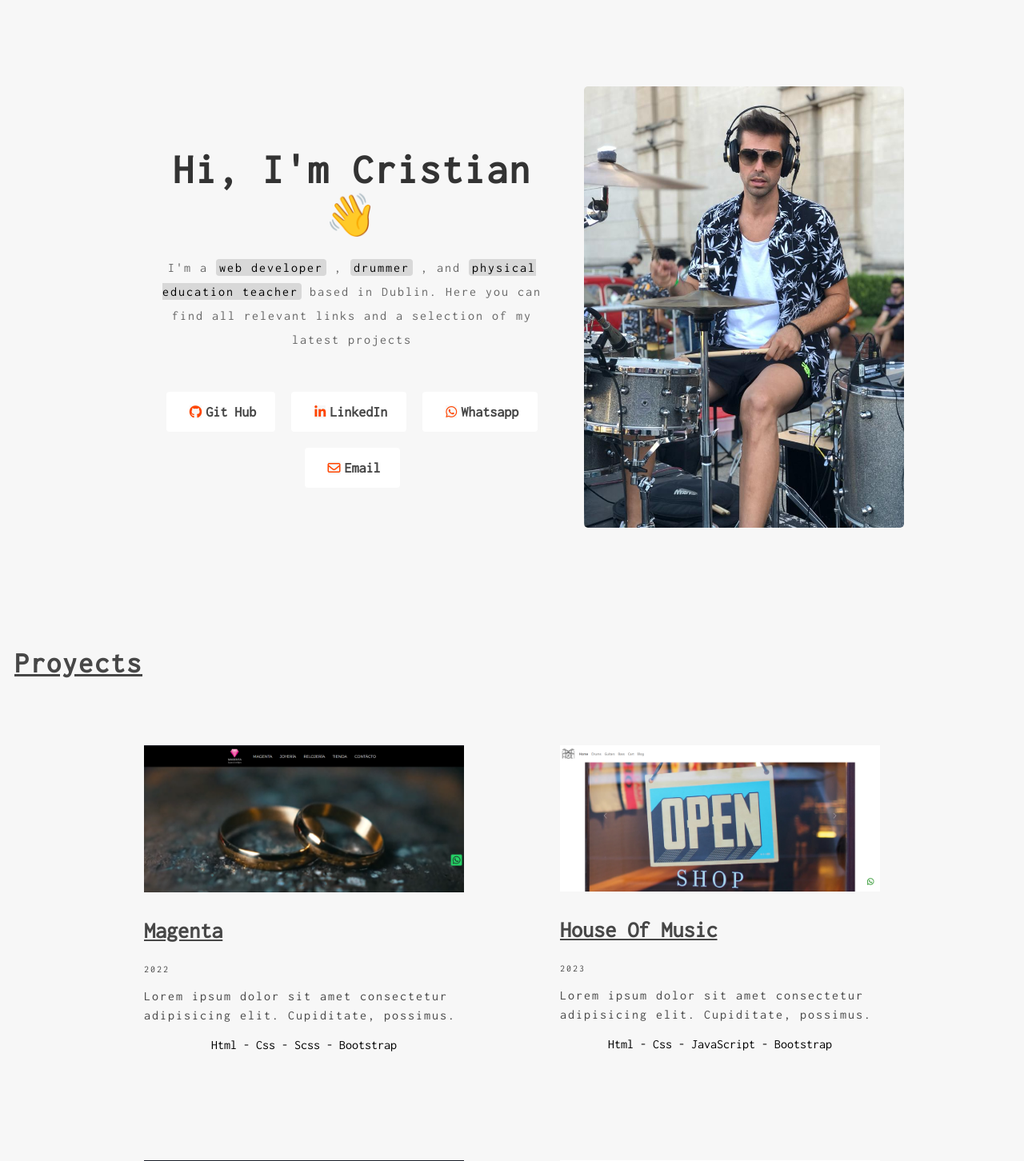
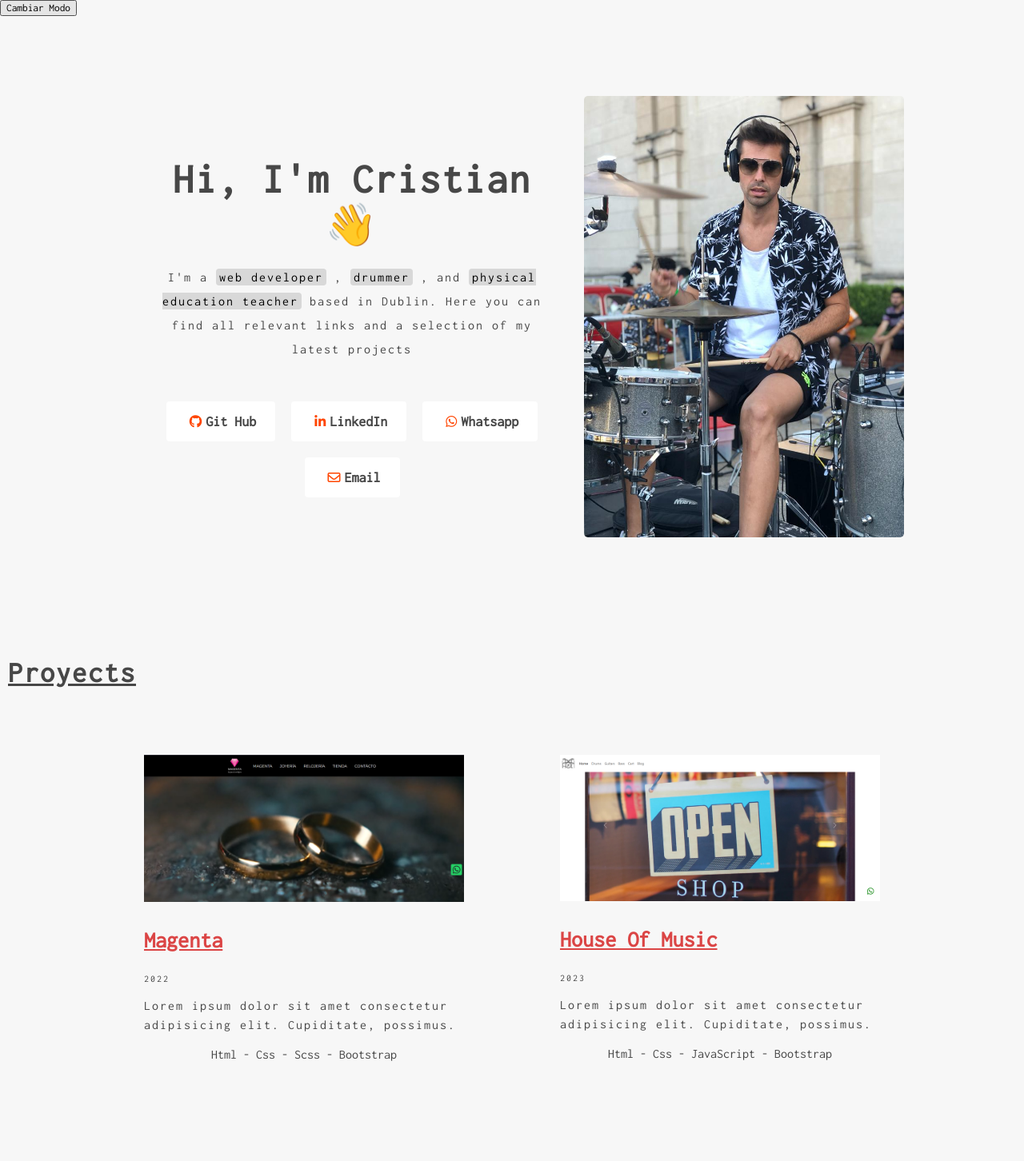
Before and after one commit to CristianMozetich/Portfolio, a React (Vite) app: page / in a window 1280 px wide. Shown: the top 1452 px of the page at 80% size. Built offline with nearby package versions, Linux system fonts and the light colour scheme.

Commit message:
modoclaro/oscuro

```diff
--- a/src/App.css
+++ b/src/App.css
@@ -1,3 +1,19 @@
+body {
+  margin: 0%;
+}
+
 #root {
   overflow: hidden;
 }
+
+.modo-claro {
+  background-color: #F7F7F7;
+  color: #474747;
+  /* Otros estilos para el modo claro */
+}
+
+.modo-oscuro {
+  background-color: #1f2124;
+  color: #fff;
+  /* Otros estilos para el modo oscuro */
+}
--- a/src/App.jsx
+++ b/src/App.jsx
@@ -1,17 +1,30 @@
-import './App.css'
-import IntroContainer from './Components/IntroContainer/IntroContainer'
-import Proyects from './Components/Proyects/Proyects'
-
+import React, { useState, useEffect } from 'react';
+import './App.css';
+import IntroContainer from './Components/IntroContainer/IntroContainer';
+import Proyects from './Components/Proyects/Proyects';
 
 function App() {
+  const [modoOscuro, setModoOscuro] = useState(false);
 
+  useEffect(() => {
+    if (modoOscuro) {
+      document.body.classList.add('modo-oscuro');
+    } else {
+      document.body.classList.remove('modo-oscuro');
+    }
+  }, [modoOscuro]);
+
+  const handleClick = () => {
+    setModoOscuro(!modoOscuro);
+  }
 
   return (
-    <>
-      <IntroContainer/>
-      <Proyects/>
-    </>
-  )
+    <div className={`App ${modoOscuro ? 'modo-oscuro' : 'modo-claro'}`}>
+      <button onClick={handleClick}>Cambiar Modo</button>
+      <IntroContainer />
+      <Proyects />
+    </div>
+  );
 }
 
-export default App
+export default App;
--- a/src/Components/Intro/Intro.css
+++ b/src/Components/Intro/Intro.css
@@ -9,10 +9,8 @@
   }
 
   .titulo {
-    color: #474747;
     font-size: 3.25em;
     margin-bottom: 20px;
-    color: #333333;
     letter-spacing: 0.125rem;
     line-height: 1.125;
     font-weight: 700;
@@ -21,7 +19,6 @@
   .intro_desc p {
     font-size: 1rem;
     letter-spacing: 0.125rem;
-    color: #666666;
     margin-bottom: 40px;
     line-height: 1.875;
     font-weight: 400;
--- a/src/Components/Proyects/Proyects.css
+++ b/src/Components/Proyects/Proyects.css
@@ -5,7 +5,6 @@
     text-align: left;
     font-size: 36px;
     text-decoration: underline;
-    color: #474747;
     letter-spacing: 0.125rem;
   }
 
@@ -23,8 +22,7 @@
 
 .tarjeta_proyectos a{
     font-size: 24px;
-    color: #474747;
-
+    color: #db4545;
 }
 
 .tarjeta_proyectos a:hover{
@@ -38,7 +36,6 @@
 .desc{
     font-size: 1rem;
     text-align: left;
-    color: #474747;
     letter-spacing: 0.125rem;
     width: calc(100% + 0.125rem);
     line-height: 1.5;
@@ -47,7 +44,6 @@
 .year{
     font-size: 0.75em;
     text-align: left;
-    color: #474747;
     letter-spacing: 0.125rem;
 }
 
--- a/src/index.css
+++ b/src/index.css
@@ -1,4 +1,3 @@
 *{
-    background-color: #F7F7F7;
     font-family: 'Inconsolata', monospace;
 }
```
